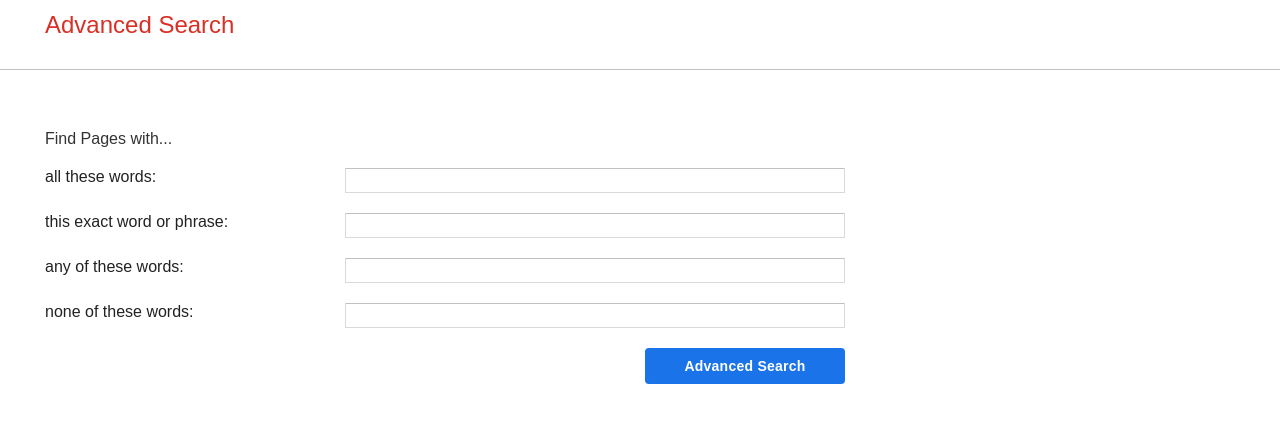
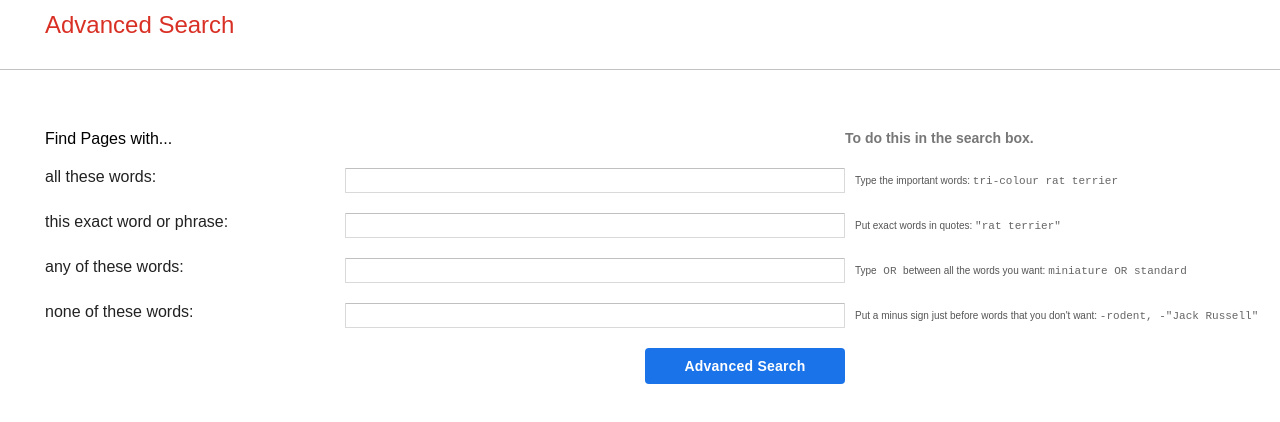
Before and after one commit to sanishchirayath1/search, a plain HTML site: page advanced.html in a window 1280 px wide. Shown: the part 70-492 px from the top of the page. Drawn offline with Linux system fonts and the light colour scheme.

Commit message:
advanced search update

```diff
--- a/advanced.css
+++ b/advanced.css
@@ -163,3 +163,26 @@ form > span {
 .submit-button {
   width: calc(800px);
 }
+
+.form-title {
+  width: 800px;
+}
+.example-title {
+  color: #777;
+  font-size: 14px;
+  font-weight: 600;
+}
+
+.examples {
+  font-size: 10px;
+  color: #555555;
+  padding-left: 10px;
+  display: flex;
+  align-items: center;
+}
+
+.examples > span {
+  color: #666666;
+  font-family: monospace;
+  font-size: 11px;
+}
--- a/advanced.html
+++ b/advanced.html
@@ -17,11 +17,18 @@
     </header>
     <div class="title">Advanced Search</div>
     <form action="https://google.com/search">
-      <span>Find Pages with...</span>
+      <div>
+        <span class="form-title">Find Pages with...</span>
+        <span class="example-title">To do this in the search box.</span>
+      </div>
 
       <div>
         <div class="label"><label for="as_q">all these words:</label></div>
         <input type="text" name="as_q" autocomplete="off" />
+        <div class="examples">
+          Type the important words:&nbsp
+          <span>tri-colour rat terrier</span>
+        </div>
       </div>
 
       <div>
@@ -29,6 +36,10 @@
           <label for="as_epq">this exact word or phrase:</label>
         </div>
         <input type="text" name="as_epq" autocomplete="off" />
+        <div class="examples">
+          Put exact words in quotes:&nbsp
+          <span>"rat terrier"</span>
+        </div>
       </div>
 
       <div>
@@ -37,6 +48,10 @@
         </div>
 
         <input type="text" name="as_oq" autocomplete="off" />
+        <div class="examples">
+          Type <span>&nbspOR&nbsp</span> between all the words you want:&nbsp
+          <span>miniature OR standard</span>
+        </div>
       </div>
       <div>
         <div class="label">
@@ -44,6 +59,10 @@
         </div>
 
         <input type="text" name="as_eq" autocomplete="off" />
+        <div class="examples">
+          Put a minus sign just before words that you don't want:&nbsp
+          <span>-rodent, -"Jack Russell"</span>
+        </div>
       </div>
       <div class="submit-button">
         <input type="submit" class="button" value="Advanced Search" />
```
